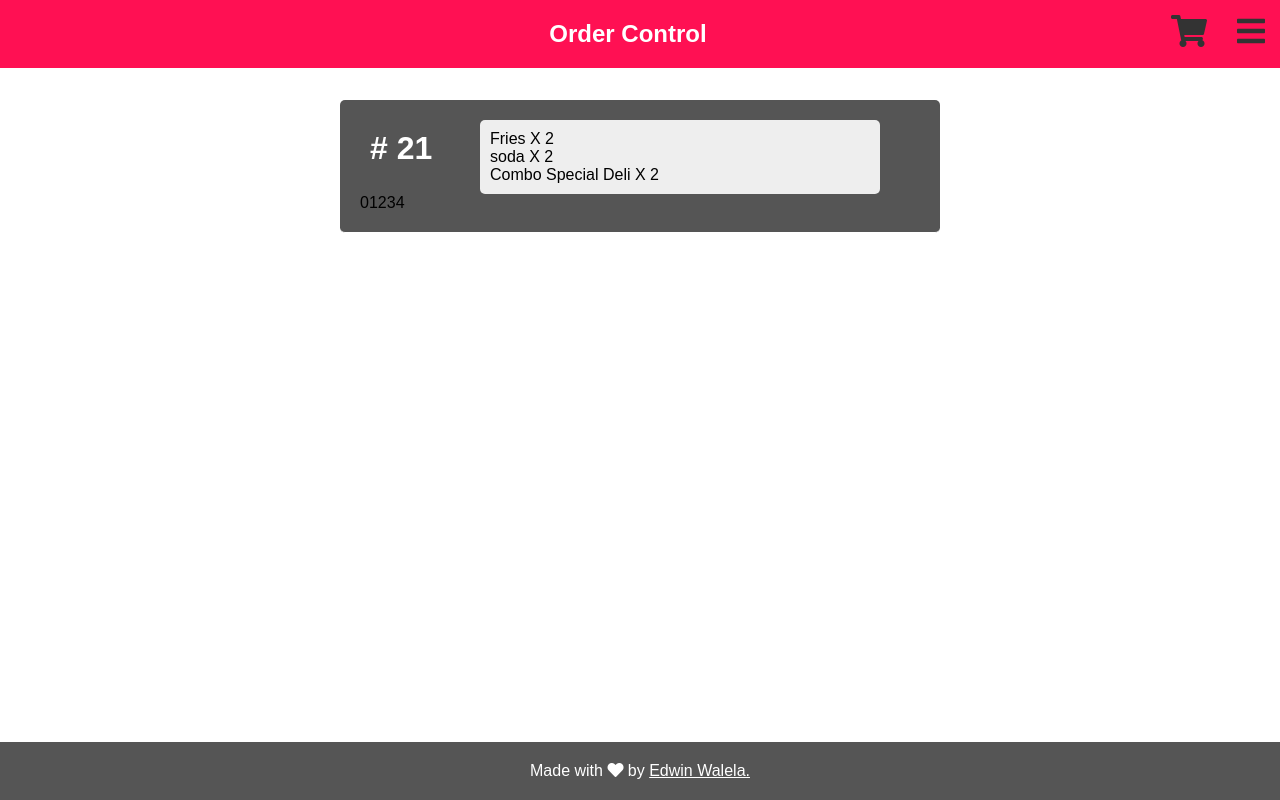
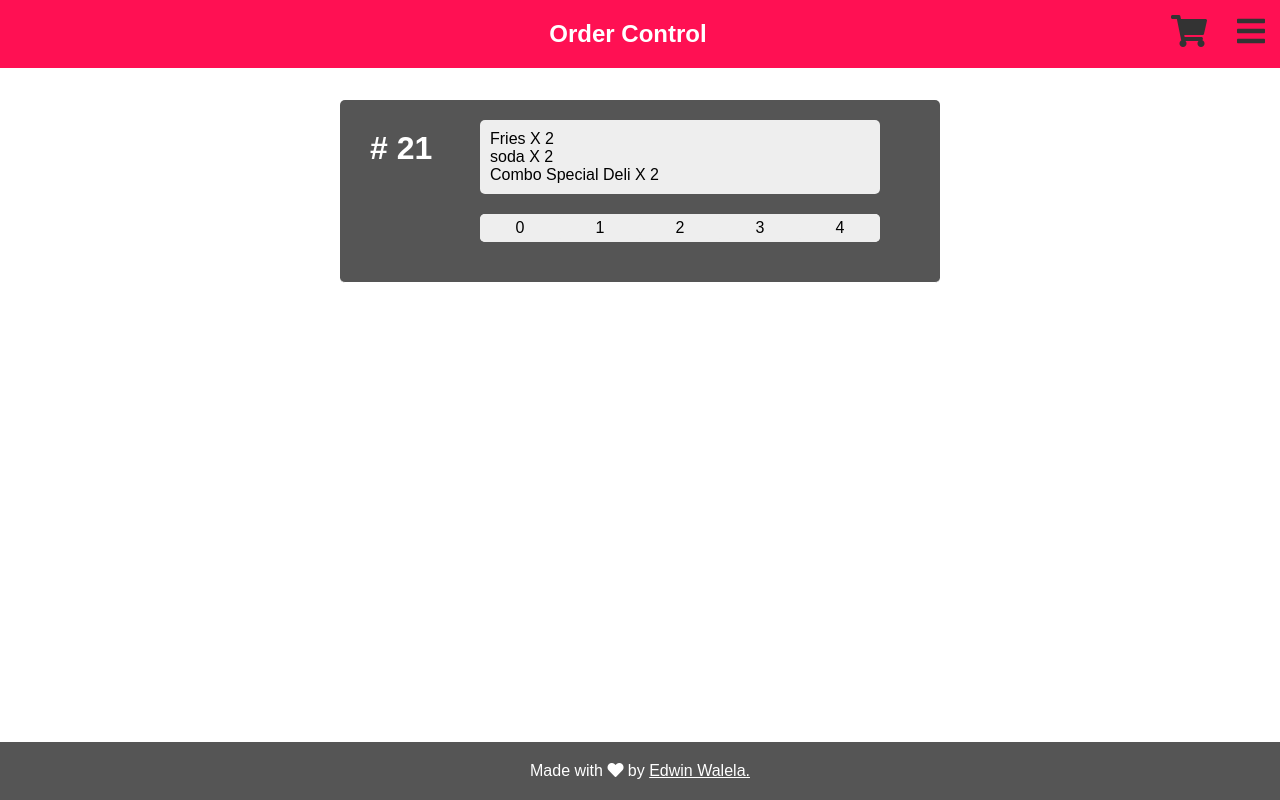
Before and after one commit to EdwinWalela/restaurant-manager, a React (Create React App) app in the folder client/: page /admin in a window 1280 px wide. Built offline with nearby package versions, Linux system fonts and the light colour scheme.

Commit message:
convert progressbar to class-component

```diff
--- a/client/src/components/admin/ProgressBar.js
+++ b/client/src/components/admin/ProgressBar.js
@@ -1,21 +1,38 @@
-import React from 'react'
+import React, { Component } from 'react'
 import PropTypes from 'prop-types'
 
-function ProgressBar(props) {
-    return (
-        <div style={progressBarstyle}>
-            <span>0</span>
-            <span>1</span>
-            <span>2</span>
-            <span>3</span>
-            <span>4</span>
-        </div>
-    )
+
+class ProgressBar extends Component {
+    render(){
+        return (
+            <div style={progressBarstyle}>
+                <span style={levelStyle}>0</span>
+                <span style={levelStyle}>1</span>
+                <span style={levelStyle}>2</span>
+                <span style={levelStyle}>3</span>
+                <span style={levelStyle}>4</span>
+            </div>
+        )
+    }
 }
 
 const progressBarstyle = {
+    textAlign:'center',
+    margin:'20px auto 20px 120px',
+    width:'400px',
+    background:'#eee',
+    borderRadius:'5px',
+}
 
+const levelStyle = {
+    display:'inline-block',
+    padding:'5px',
+    borderRadius:'5px',
+    width:'20%',
+    background:'#eee',
 }
+
+
 
 ProgressBar.propTypes = {
 
```
